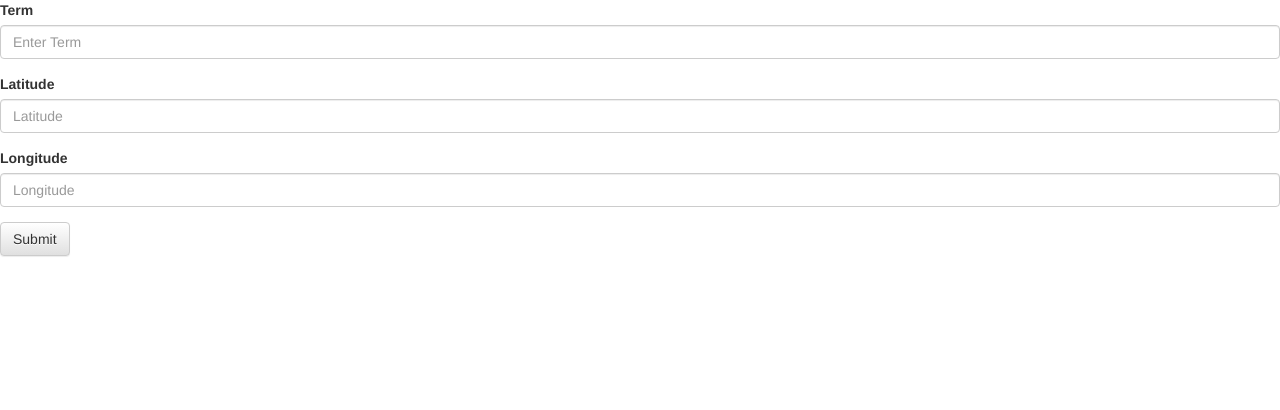
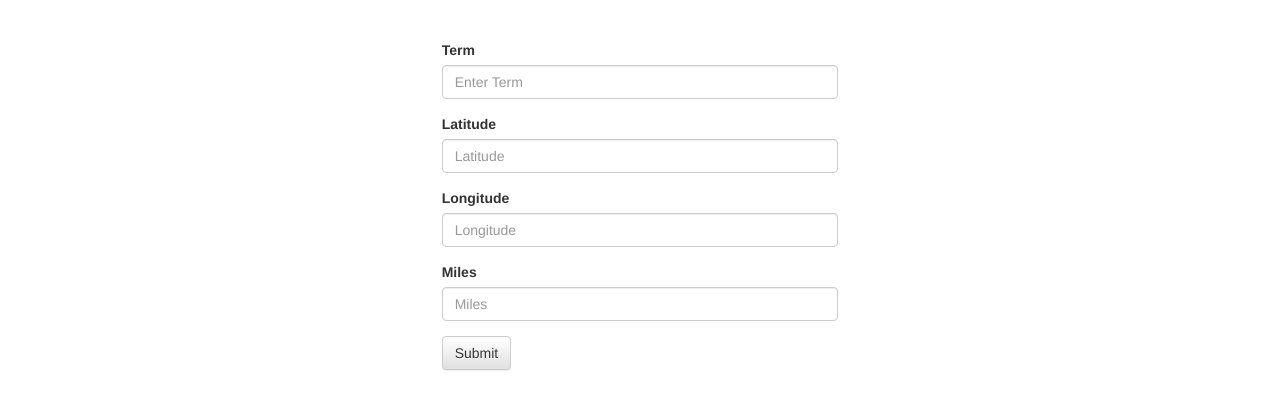
Before and after one commit to darshshah/SteelHacks2015, a Django app: template Blinker/templates/Blinker/index.html in a window 1280 px wide. Shown: the top 410 px of the page. Run offline with Django 3.2, Linux system fonts and the light colour scheme; the template is opened without the code that fills it, so the values that code supplies are empty; some libraries are stand-ins or nearby versions.

Commit message:
updated view.py to add form collection support

```diff
--- a/Blinker/templates/Blinker/index.html
+++ b/Blinker/templates/Blinker/index.html
@@ -16,23 +16,32 @@
 </head>
 
 <body>
-<form>
-	<form>
+<br>
+<br>
+ <div class="col-xs-6 col-sm-4"></div>
+ <div class="col-xs-6 col-sm-4">
+<form action="{% url 'searchyelp' %}" method="post">
   <div class="form-group">
     <label for="term">Term</label>
-    <input type="text" class="form-control" id="term" placeholder="Enter Term">
+    <input type="text" class="form-control" id="term" name="term" placeholder="Enter Term">
   </div>
   <div class="form-group">
     <label for="latitude">Latitude</label>
-    <input type="text" class="form-control" id="latitude" placeholder="Latitude">
+    <input type="text" class="form-control" id="latitude" name="latitude"placeholder="Latitude">
   </div>
   <div class="form-group">
-    <label for="Longitude">Longitude</label>
-    <input type="text" class="form-control" id="Longitude" placeholder="Longitude">
+    <label for="longitude">Longitude</label>
+    <input type="text" class="form-control" id="longitude" name="longitude" placeholder="Longitude">
+  </div>
+  <div class="form-group">
+    <label for="miles">Miles</label>
+    <input type="text" class="form-control" id="miles" name="miles" placeholder="Miles">
   </div>
   <button type="submit" class="btn btn-default">Submit</button>
-   {% csrf_token %}
+     {% csrf_token %}
 </form>
 
+ </div>
+  <div class="col-xs-6 col-sm-4"></div>
 </body>
 </html>
```
Also changed, not shown: Blinker/views.py (+18 -0 lines).
